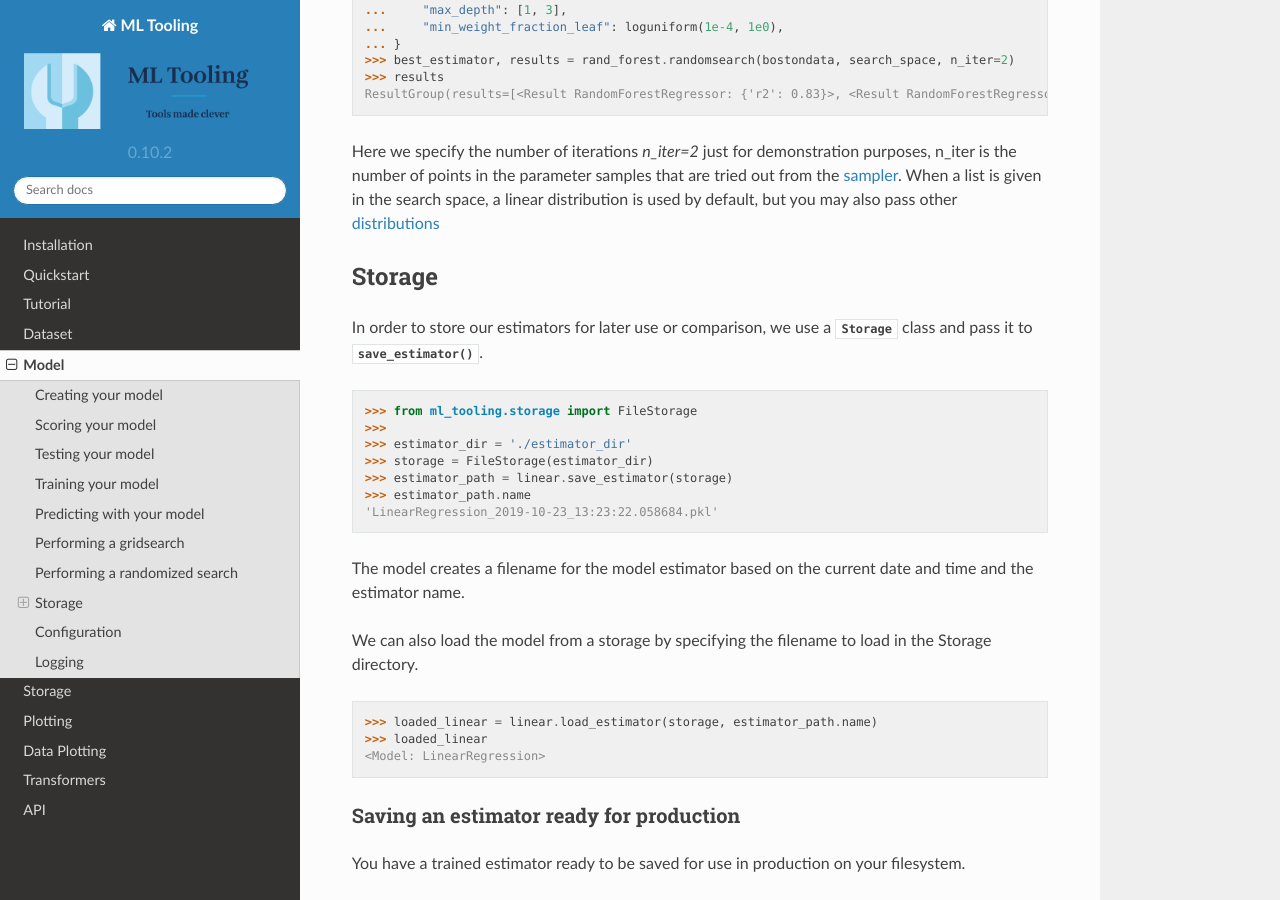
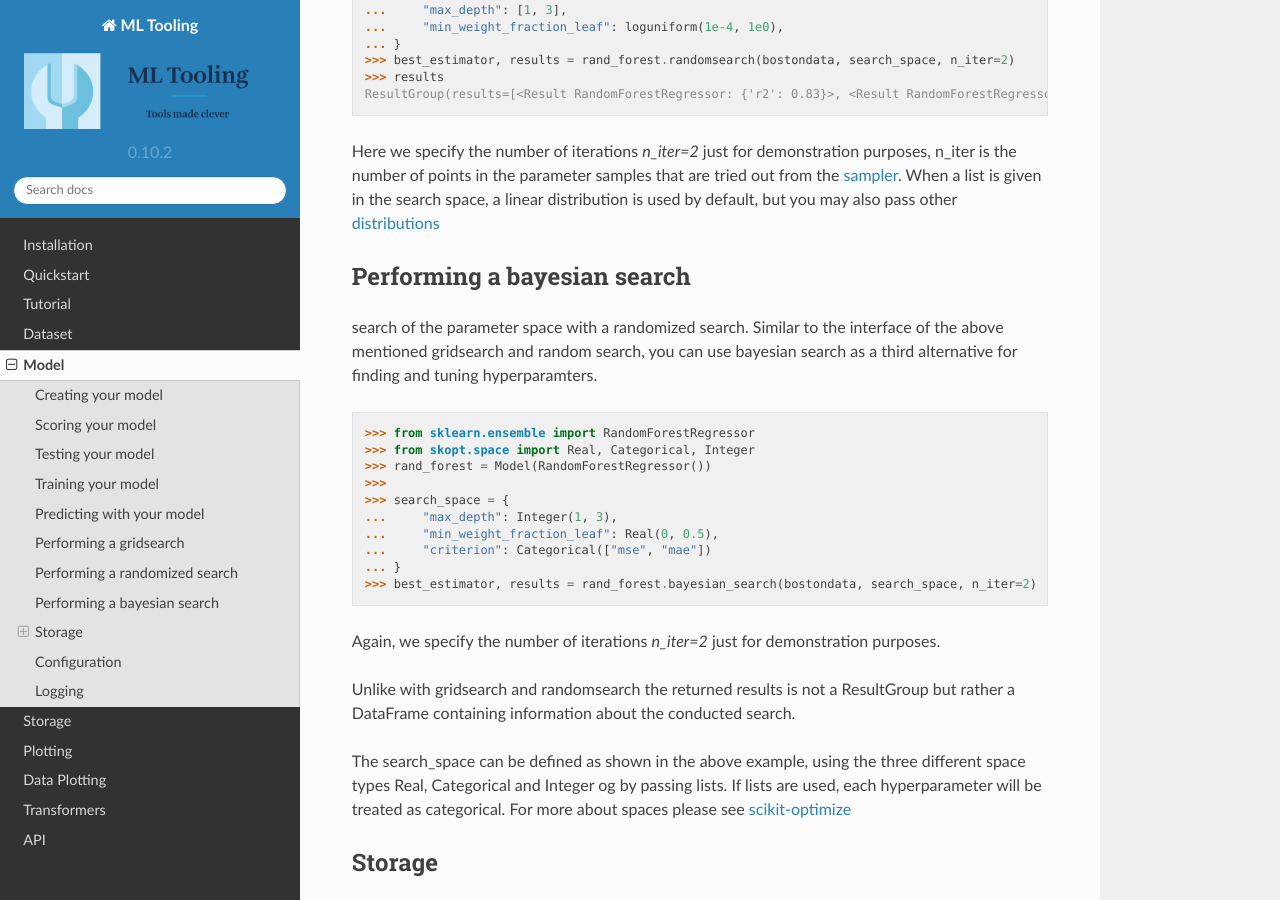
Before and after one commit to andersbogsnes/ml_tooling, a Sphinx documentation site: the page built from docs/baseclass.rst, in a window 1280 px wide and 900 px high, scrolled down 3698 px. Built offline with Sphinx 7.4.7 and the Read the Docs theme 2.0.0, drawn with Linux system fonts in a browser that asks for light colours.

```diff
--- a/docs/baseclass.rst
+++ b/docs/baseclass.rst
@@ -213,6 +213,38 @@ n_iter is the number of points in the parameter samples that are tried out from
 When a list is given in the search space, a linear distribution is used by default, but you may also
 pass other `distributions <https://docs.scipy.org/doc/scipy/reference/stats.html#continuous-distributions>`_
 
+
+Performing a bayesian search
+~~~~~~~~~~~~~~~~~~~~~~~~~~~~
+
+search of the parameter space with a randomized search.
+Similar to the interface of the above mentioned gridsearch and random search, you can use bayesian search as a third
+alternative for finding and tuning hyperparamters.
+
+.. doctest::
+
+    >>> from sklearn.ensemble import RandomForestRegressor
+    >>> from skopt.space import Real, Categorical, Integer
+    >>> rand_forest = Model(RandomForestRegressor())
+    >>>
+    >>> search_space = {
+    ...     "max_depth": Integer(1, 3),
+    ...     "min_weight_fraction_leaf": Real(0, 0.5),
+    ...     "criterion": Categorical(["mse", "mae"])
+    ... }
+    >>> best_estimator, results = rand_forest.bayesian_search(bostondata, search_space, n_iter=2)
+
+Again, we specify the number of iterations `n_iter=2` just for demonstration purposes.
+
+Unlike with gridsearch and randomsearch the returned results is not a ResultGroup but rather a DataFrame
+containing information about the conducted search.
+
+The search_space can be defined as shown in the above example, using the three different space types Real, Categorical
+and Integer og by passing lists. If lists are used, each hyperparameter will be treated as categorical.
+For more about spaces please see
+`scikit-optimize <https://scikit-optimize.github.io/stable/modules/generated/skopt.Space.html#skopt.Space>`_
+
+
 Storage
 ~~~~~~~
 
```
Also changed, not shown: dev-requirements.txt (+2 -5 lines), requirements.txt (+2 -5 lines).
